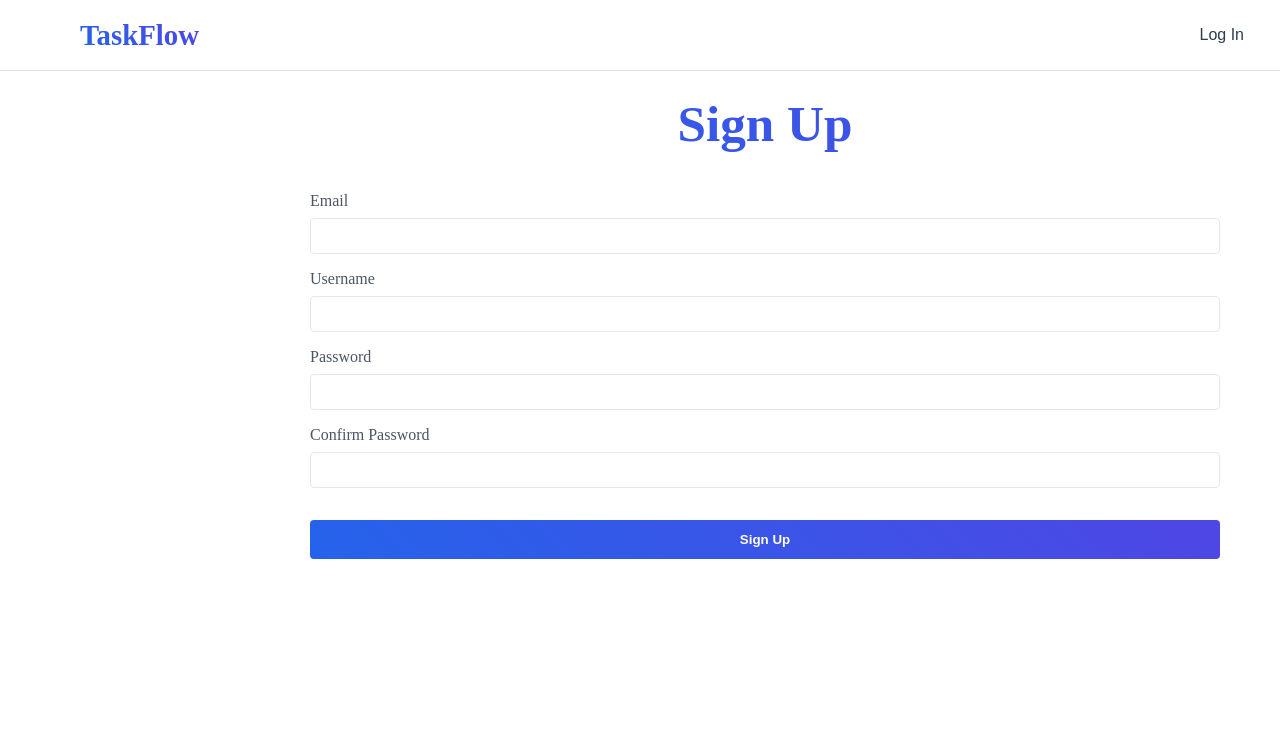
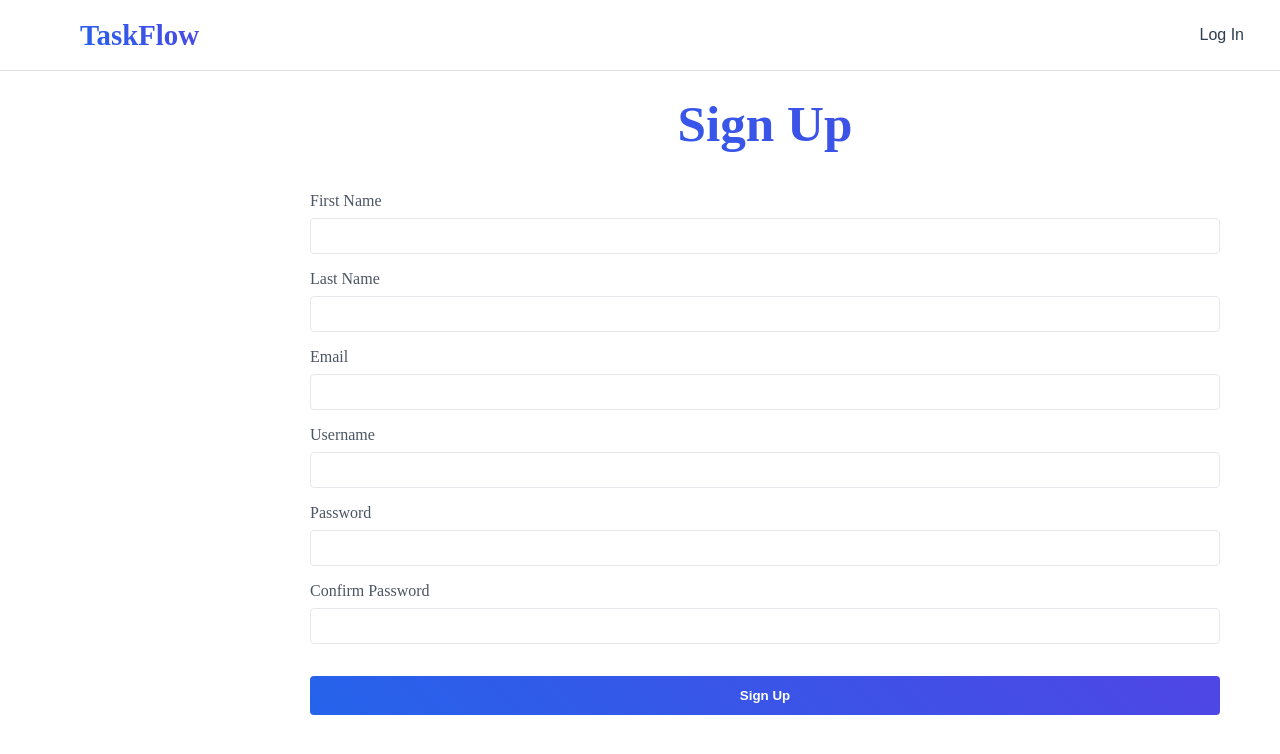
Before and after one commit to JustCodeIt760/TaskFlow, a React (Vite) app in the folder react-vite/: page /signup in a window 1280 px wide. Shown: the top 754 px of the page. Built offline with nearby package versions, Linux system fonts and the light colour scheme; no server answers.

Commit message:
still working on signup

```diff
--- a/react-vite/src/components/SignupFormPage/SignupFormPage.jsx
+++ b/react-vite/src/components/SignupFormPage/SignupFormPage.jsx
@@ -8,6 +8,8 @@
   const navigate = useNavigate();
   const sessionUser = useSelector((state) => state.session.user);
   const [email, setEmail] = useState("");
+  const [firstName, setFirstName] = useState("");
+  const [lastName, setLastName] = useState("");
   const [username, setUsername] = useState("");
   const [password, setPassword] = useState("");
   const [confirmPassword, setConfirmPassword] = useState("");
@@ -23,10 +25,13 @@
         confirmPassword:
           "Confirm Password field must be the same as the Password field",
       });
+
     }
 
     const serverResponse = await dispatch(
       thunkSignup({
+        first_name: firstName,
+        last_name: lastName,
         email,
         username,
         password,
@@ -45,6 +50,26 @@
       <h1>Sign Up</h1>
       {errors.server && <p>{errors.server}</p>}
       <form onSubmit={handleSubmit}>
+        <label>
+          First Name
+          <input
+            type="text"
+            value={firstName}
+            onChange={(e) => setFirstName(e.target.value)}
+            required
+          />
+        </label>
+        {errors.firstName && <p>{errors.firstName}</p>}
+        <label>
+          Last Name
+          <input
+            type="text"
+            value={lastName}
+            onChange={(e) => setLastName(e.target.value)}
+            required
+          />
+        </label>
+        {errors.lastName && <p>{errors.lastName}</p>}
         <label>
           Email
           <input
```
Also changed, not shown: 2 other files (tests, documents, lock files or other folders).
